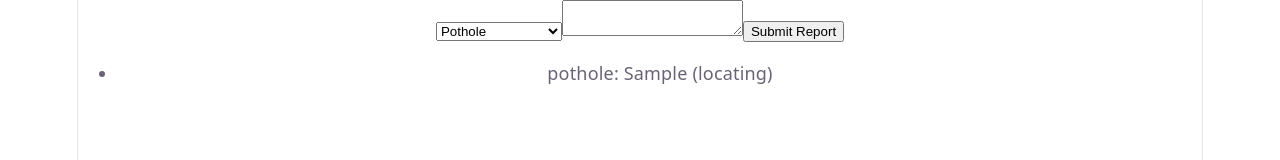
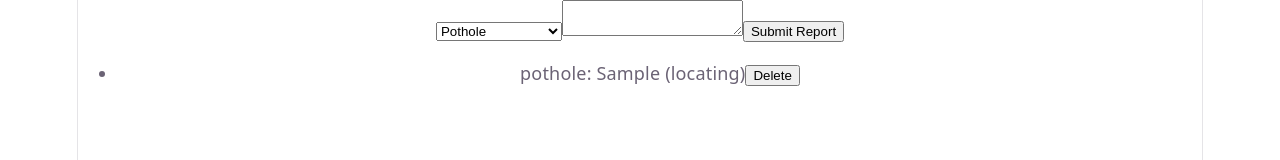
Before and after one commit to lewisstewrt/road-report, a React (Vite) app: page / in a window 1280 px wide. Both pictures are taken after typing "Sample" into the empty fields and a click on the button "Submit Report". Shown: the top 160 px of the page. Built offline with nearby package versions, Linux system fonts and the light colour scheme; no server answers.

Commit message:
Add delete button for reports

```diff
--- a/src/App.jsx
+++ b/src/App.jsx
@@ -17,6 +17,10 @@ function App(){
     setReports(prev => prev.map(r =>
       r.id === id ? {...r, ...changes} : r
     ))
+  }
+
+  function deleteReport(id){
+      setReports(prev => prev.filter(r => r.id !== id))
   }
 
   function handleAdd(){
@@ -48,7 +52,6 @@ function App(){
           lng: position.coords.longitude,
           status: "located"
         })
-
       },
       (error) => {
         //Failure, permission denied, unavailable or timed out
@@ -72,7 +75,10 @@ function App(){
 
       <ul>
         {reports.map((report) => (
-          <li key={report.id}>{report.category}: {report.description} ({report.status})</li>
+          <li
+          key={report.id}>{report.category}: {report.description} ({report.status})
+          <button onClick={() => deleteReport(report.id)}>Delete</button>
+          </li>
 
         ))}
       </ul>
```
